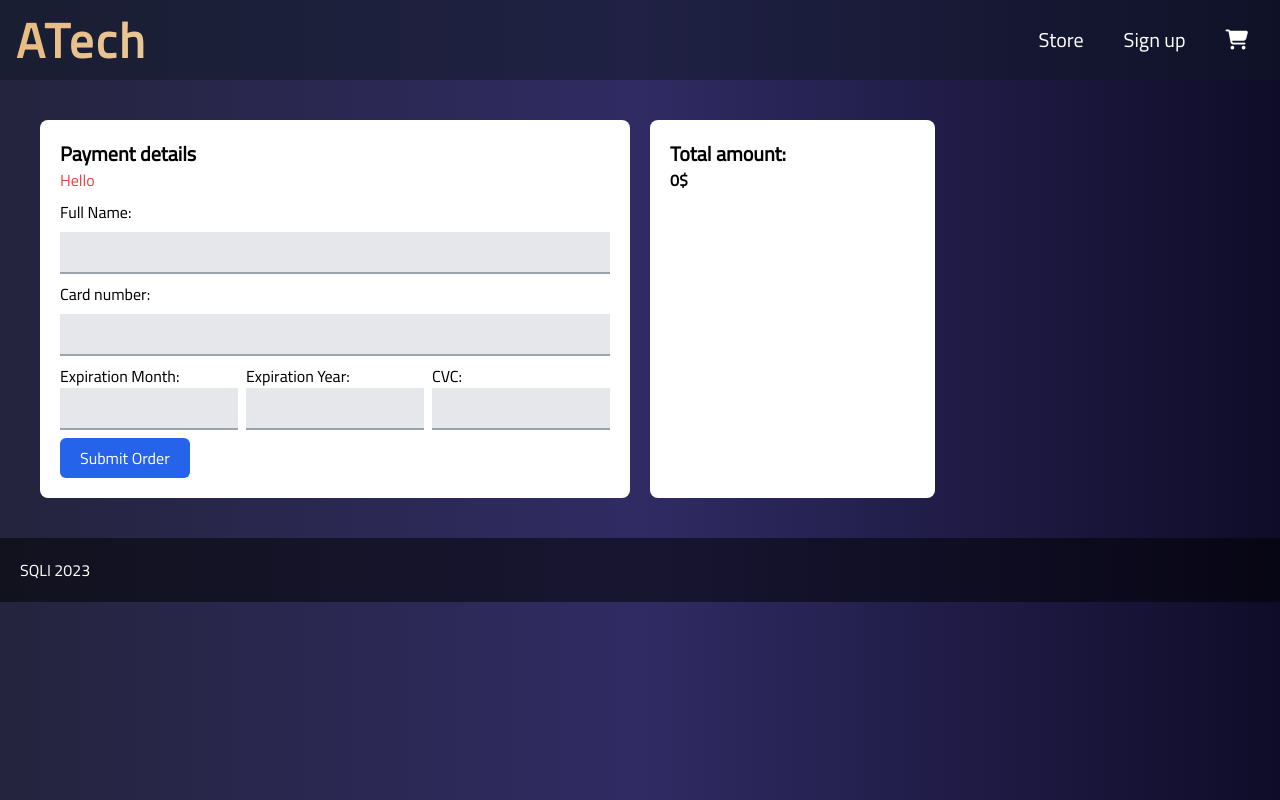
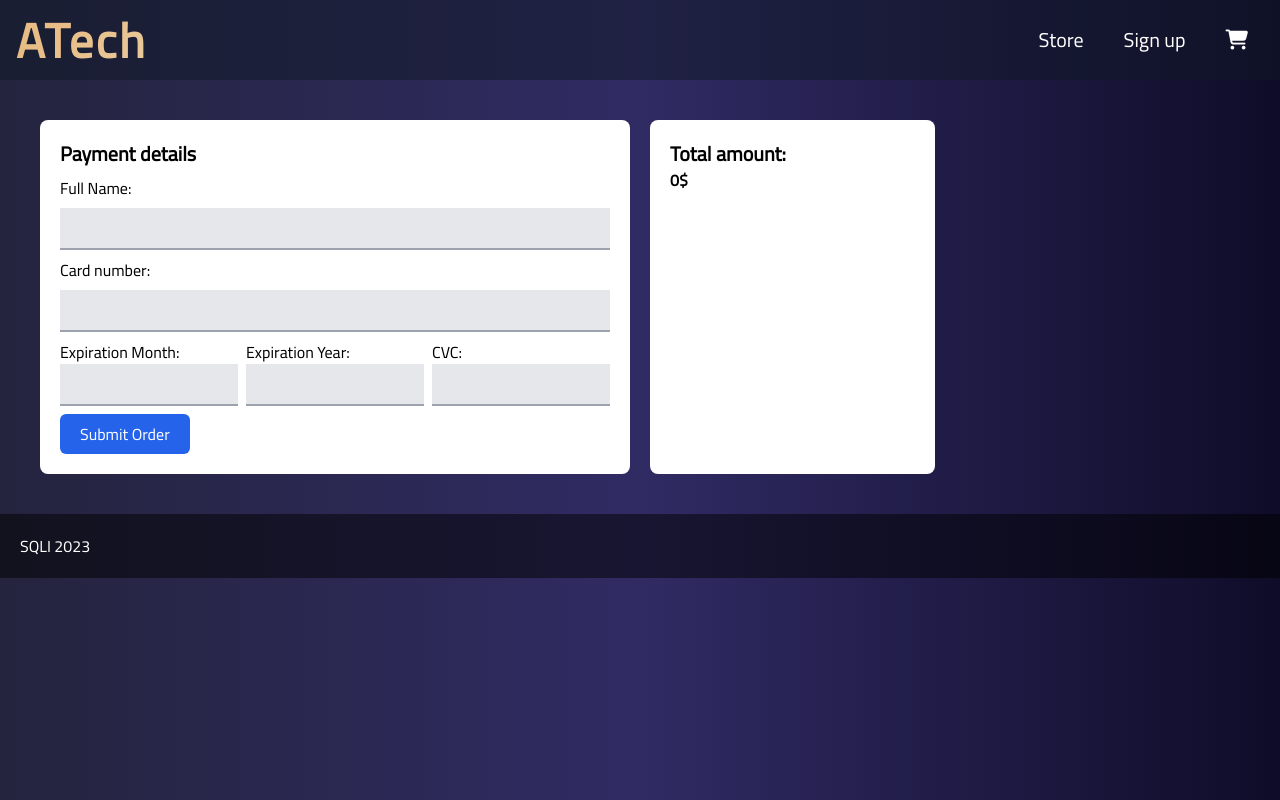
Before and after one commit to mel-haya/vue-e-commerce, a Vue app: page /checkout in a window 1280 px wide. Built offline with nearby package versions, Linux system fonts and the light colour scheme; no server answers; the database is empty; sample sign-in values are in the browser's storage.

Commit message:
Fix: validate cvc input

```diff
--- a/src/views/CheckoutView.vue
+++ b/src/views/CheckoutView.vue
@@ -51,7 +51,7 @@ const expMonth = ref('')
 const expYear = ref('')
 const CVC = ref('')
 
-const errMessage = ref('Hello')
+const errMessage = ref('')
 const total = computed(() => store.getters.getTotalPrice)
 function submitOrder() {
   if (/^[A-Za-z\s]{5,}$/.test(fullName.value) === false) {
@@ -70,7 +70,7 @@ function submitOrder() {
     errMessage.value = 'Invalid expiration year'
     return
   }
-  if (/^\d{3}$/.test(card.value) === false) {
+  if (/^\d{3}$/.test(CVC.value) === false) {
     errMessage.value = 'CVC must contain 3 digits'
     return
   }
```
